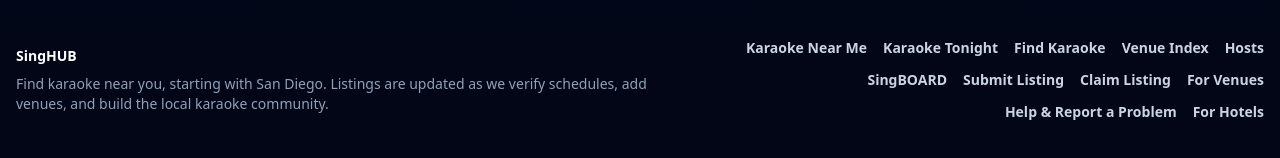
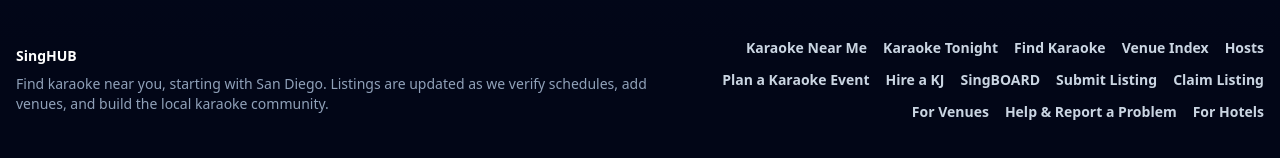
Before and after one commit to whiteinkcreates/singhub, a Next.js app: page /hire-a-kj in a window 1280 px wide. Shown: the part 2107-2265 px from the top of the page. Built offline with nearby package versions, Linux system fonts and the light colour scheme; no server answers; a web font is replaced by a local one.

Commit message:
nav: surface SingHUB event planning and KJ bookings

```diff
--- a/src/components/layout/SiteFooter.tsx
+++ b/src/components/layout/SiteFooter.tsx
@@ -9,6 +9,8 @@ const footerLinks = [
   { href: "/find-karaoke", label: "Find Karaoke" },
   { href: "/places", label: "Venue Index" },
   { href: "/hosts", label: "Hosts" },
+  { href: "/plan-karaoke", label: "Plan a Karaoke Event" },
+  { href: "/hire-a-kj", label: "Hire a KJ" },
   { href: "/singboard", label: "SingBOARD" },
   { href: "/submit-listing", label: "Submit Listing" },
   { href: "/claim-listing", label: "Claim Listing" },
```
